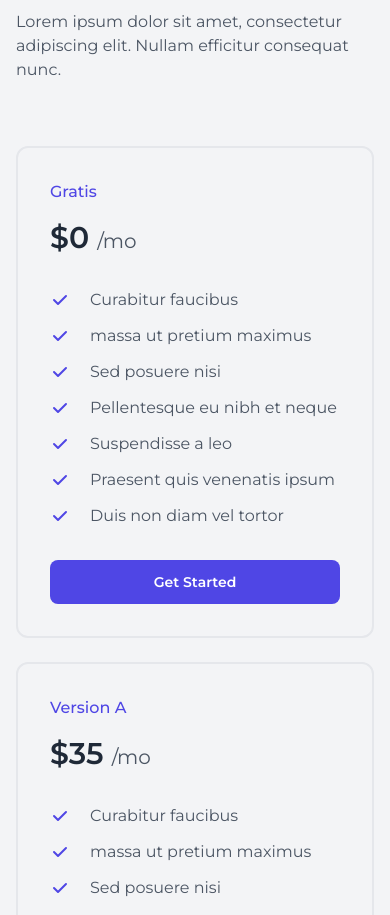
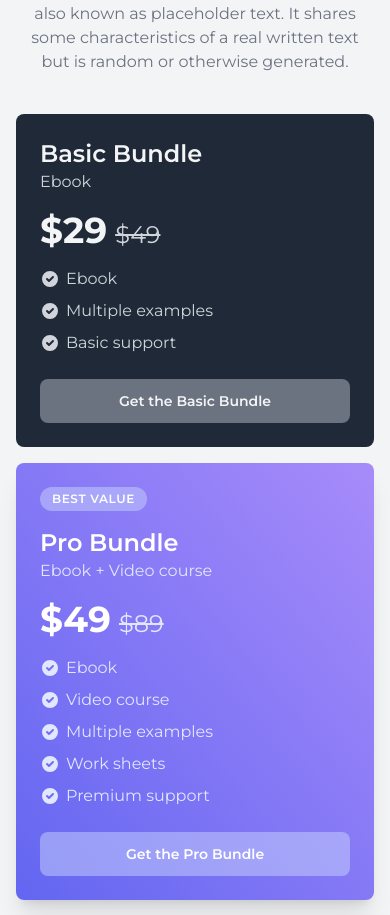
Before and after one commit to Edgar767/RoboTools, a React (Vite) app: page /rtsteamacademy in a window 390 px wide. Shown: the part 1075-1990 px from the top of the page. Built offline with nearby package versions, Linux system fonts and the light colour scheme; what tailwindcss-hero-patterns would draw is missing.

Commit message:
Se modificaron y añadieron archivos

```diff
--- a/src/Components/Prices.jsx
+++ b/src/Components/Prices.jsx
@@ -1,104 +1,210 @@
 
 const Prices = () => {
 
-    const Plans = [
-        {
-            name: "Gratis",
-            price: 0,
-            features: [
-                "Curabitur faucibus",
-                "massa ut pretium maximus",
-                "Sed posuere nisi",
-                "Pellentesque eu nibh et neque",
-                "Suspendisse a leo",
-                "Praesent quis venenatis ipsum",
-                "Duis non diam vel tortor",
-
-            ],
-        },
-        {
-            name: "Version A",
-            price: 35,
-            features: [
-                "Curabitur faucibus",
-                "massa ut pretium maximus",
-                "Sed posuere nisi",
-                "Pellentesque eu nibh et neque",
-                "Suspendisse a leo",
-                "Praesent quis venenatis ipsum",
-                "Duis non diam vel tortor",
-            ],
-        },
-        {
-            name: "Version B",
-            price: 60,
-            features: [
-                "Curabitur faucibus",
-                "massa ut pretium maximus",
-                "Sed posuere nisi",
-                "Pellentesque eu nibh et neque",
-                "Suspendisse a leo",
-                "Praesent quis venenatis ipsum",
-                "Duis non diam vel tortor",
-            ],
-        },
-    ];
-
     return (
-        <section className='py-14'>
-            <div className="max-w-screen-xl mx-auto px-4 text-gray-600 md:px-8">
-                <div className='relative max-w-xl mx-auto sm:text-center'>
-                    <h3 className='text-gray-800 text-3xl font-semibold sm:text-4xl'>
-                        PRECIOS
+        <div className="py-6 sm:py-8 lg:py-12">
+            <div className="mx-auto max-w-screen-lg px-4 md:px-8">
+                {/* text - start */}
+                <div className="mb-10 md:mb-16">
+                <h2 className="mb-4 text-center text-2xl font-extrabold text-gray-800 md:mb-6 lg:text-5xl">
+                    NUESTROS PLANES
+                </h2>
+                <p className="mx-auto max-w-screen-md text-center text-gray-500 md:text-lg">
+                    This is a section of some simple filler text, also known as placeholder
+                    text. It shares some characteristics of a real written text but is
+                    random or otherwise generated.
+                </p>
+                </div>
+                {/* text - end */}
+                <div className="flex flex-wrap items-center justify-center gap-4 sm:gap-0">
+                {/* left side - start */}
+                <div className="w-full rounded-lg bg-gray-800 p-6 sm:w-1/2 sm:rounded-r-none sm:p-8 lg:w-1/3">
+                    <div className="mb-4">
+                    <h3 className="text-2xl font-semibold text-gray-100 sm:text-3xl">
+                        Basic Bundle
                     </h3>
-                    <div className='mt-3 max-w-xl'>
-                        <p>
-                            Lorem ipsum dolor sit amet, consectetur adipiscing elit. Nullam efficitur consequat nunc.
-                        </p>
+                    <p className="text-gray-300">Ebook</p>
                     </div>
+                    <div className="mb-4 space-x-2">
+                    <span className="text-4xl font-bold text-gray-100">$29</span>
+                    <span className="text-2xl text-gray-300 line-through">$49</span>
+                    </div>
+                    <ul className="mb-6 space-y-2 text-gray-300">
+                    {/* feat - start */}
+                    <li className="flex items-center gap-1.5">
+                        <svg
+                        xmlns="http://www.w3.org/2000/svg"
+                        className="h-5 w-5 shrink-0"
+                        viewBox="0 0 20 20"
+                        fill="currentColor"
+                        >
+                        <path
+                            fillRule="evenodd"
+                            d="M10 18a8 8 0 100-16 8 8 0 000 16zm3.707-9.293a1 1 0 00-1.414-1.414L9 10.586 7.707 9.293a1 1 0 00-1.414 1.414l2 2a1 1 0 001.414 0l4-4z"
+                            clipRule="evenodd"
+                        />
+                        </svg>
+                        <span>Ebook</span>
+                    </li>
+                    {/* feat - end */}
+                    {/* feat - start */}
+                    <li className="flex items-center gap-1.5">
+                        <svg
+                        xmlns="http://www.w3.org/2000/svg"
+                        className="h-5 w-5 shrink-0"
+                        viewBox="0 0 20 20"
+                        fill="currentColor"
+                        >
+                        <path
+                            fillRule="evenodd"
+                            d="M10 18a8 8 0 100-16 8 8 0 000 16zm3.707-9.293a1 1 0 00-1.414-1.414L9 10.586 7.707 9.293a1 1 0 00-1.414 1.414l2 2a1 1 0 001.414 0l4-4z"
+                            clipRule="evenodd"
+                        />
+                        </svg>
+                        <span>Multiple examples</span>
+                    </li>
+                    {/* feat - end */}
+                    {/* feat - start */}
+                    <li className="flex items-center gap-1.5">
+                        <svg
+                        xmlns="http://www.w3.org/2000/svg"
+                        className="h-5 w-5 shrink-0"
+                        viewBox="0 0 20 20"
+                        fill="currentColor"
+                        >
+                        <path
+                            fillRule="evenodd"
+                            d="M10 18a8 8 0 100-16 8 8 0 000 16zm3.707-9.293a1 1 0 00-1.414-1.414L9 10.586 7.707 9.293a1 1 0 00-1.414 1.414l2 2a1 1 0 001.414 0l4-4z"
+                            clipRule="evenodd"
+                        />
+                        </svg>
+                        <span>Basic support</span>
+                    </li>
+                    {/* feat - end */}
+                    </ul>
+                    <a
+                    href="#"
+                    className="block rounded-lg bg-gray-500 px-8 py-3 text-center text-sm font-semibold text-gray-100 outline-none ring-indigo-300 transition duration-100 hover:bg-gray-600 focus-visible:ring active:text-gray-300 md:text-base"
+                    >
+                    Get the Basic Bundle
+                    </a>
                 </div>
-                <div className='mt-16 space-y-6 justify-center gap-6 sm:grid sm:grid-cols-2 sm:space-y-0 lg:grid-cols-3'>
-                    {
-                        Plans.map((item, idx) => (
-                            <div key={idx} className='relative flex-1 flex items-stretch flex-col p-8 rounded-xl border-2'>
-                                <div>
-                                    <span className='text-indigo-600 font-medium'>
-                                        {item.name}
-                                    </span>
-                                    <div className='mt-4 text-gray-800 text-3xl font-semibold'>
-                                        ${item.price} <span className="text-xl text-gray-600 font-normal">/mo</span>
-                                    </div>
-                                </div>
-                                <ul className='py-8 space-y-3'>
-                                    {
-                                        item.features.map((featureItem, idx) => (
-                                            <li key={idx} className='flex items-center gap-5'>
-                                                <svg
-                                                    xmlns='http://www.w3.org/2000/svg'
-                                                    className='h-5 w-5 text-indigo-600'
-                                                    viewBox='0 0 20 20'
-                                                    fill='currentColor'>
-                                                    <path
-                                                        fillRule='evenodd'
-                                                        d='M16.707 5.293a1 1 0 010 1.414l-8 8a1 1 0 01-1.414 0l-4-4a1 1 0 011.414-1.414L8 12.586l7.293-7.293a1 1 0 011.414 0z'
-                                                        clipRule='evenodd'></path>
-                                                </svg>
-                                                {featureItem}
-                                            </li>
-                                        ))
-                                    }
-                                </ul>
-                                <div className="flex-1 flex items-end">
-                                    <button className='px-3 py-3 rounded-lg w-full font-semibold text-sm duration-150 text-white bg-indigo-600 hover:bg-indigo-500 active:bg-indigo-700'>
-                                        Get Started
-                                    </button>
-                                </div>
-                            </div>
-                        ))
-                    }
+                {/* left side - end */}
+                {/* right side - start */}
+                <div className="w-full rounded-lg bg-gradient-to-tr from-indigo-500 to-violet-400 p-6 shadow-xl sm:w-1/2 sm:p-8">
+                    <div className="mb-4 flex flex-col items-start justify-between gap-4 lg:flex-row">
+                    <div>
+                        <h3 className="text-2xl font-semibold text-white sm:text-3xl">
+                        Pro Bundle
+                        </h3>
+                        <p className="text-indigo-100">Ebook + Video course</p>
+                    </div>
+                    <span className="order-first inline-block rounded-full bg-indigo-200 bg-opacity-50 px-3 py-1 text-xs font-semibold uppercase tracking-wider text-white lg:order-none">
+                        Best value
+                    </span>
+                    </div>
+                    <div className="mb-4 space-x-2">
+                    <span className="text-4xl font-bold text-white">$49</span>
+                    <span className="text-2xl text-indigo-100 line-through">$89</span>
+                    </div>
+                    <ul className="mb-6 space-y-2 text-indigo-100">
+                    {/* feat - start */}
+                    <li className="flex items-center gap-1.5">
+                        <svg
+                        xmlns="http://www.w3.org/2000/svg"
+                        className="h-5 w-5 shrink-0"
+                        viewBox="0 0 20 20"
+                        fill="currentColor"
+                        >
+                        <path
+                            fillRule="evenodd"
+                            d="M10 18a8 8 0 100-16 8 8 0 000 16zm3.707-9.293a1 1 0 00-1.414-1.414L9 10.586 7.707 9.293a1 1 0 00-1.414 1.414l2 2a1 1 0 001.414 0l4-4z"
+                            clipRule="evenodd"
+                        />
+                        </svg>
+                        <span>Ebook</span>
+                    </li>
+                    {/* feat - end */}
+                    {/* feat - start */}
+                    <li className="flex items-center gap-1.5">
+                        <svg
+                        xmlns="http://www.w3.org/2000/svg"
+                        className="h-5 w-5 shrink-0"
+                        viewBox="0 0 20 20"
+                        fill="currentColor"
+                        >
+                        <path
+                            fillRule="evenodd"
+                            d="M10 18a8 8 0 100-16 8 8 0 000 16zm3.707-9.293a1 1 0 00-1.414-1.414L9 10.586 7.707 9.293a1 1 0 00-1.414 1.414l2 2a1 1 0 001.414 0l4-4z"
+                            clipRule="evenodd"
+                        />
+                        </svg>
+                        <span>Video course</span>
+                    </li>
+                    {/* feat - end */}
+                    {/* feat - start */}
+                    <li className="flex items-center gap-1.5">
+                        <svg
+                        xmlns="http://www.w3.org/2000/svg"
+                        className="h-5 w-5 shrink-0"
+                        viewBox="0 0 20 20"
+                        fill="currentColor"
+                        >
+                        <path
+                            fillRule="evenodd"
+                            d="M10 18a8 8 0 100-16 8 8 0 000 16zm3.707-9.293a1 1 0 00-1.414-1.414L9 10.586 7.707 9.293a1 1 0 00-1.414 1.414l2 2a1 1 0 001.414 0l4-4z"
+                            clipRule="evenodd"
+                        />
+                        </svg>
+                        <span>Multiple examples</span>
+                    </li>
+                    {/* feat - end */}
+                    {/* feat - start */}
+                    <li className="flex items-center gap-1.5">
+                        <svg
+                        xmlns="http://www.w3.org/2000/svg"
+                        className="h-5 w-5 shrink-0"
+                        viewBox="0 0 20 20"
+                        fill="currentColor"
+                        >
+                        <path
+                            fillRule="evenodd"
+                            d="M10 18a8 8 0 100-16 8 8 0 000 16zm3.707-9.293a1 1 0 00-1.414-1.414L9 10.586 7.707 9.293a1 1 0 00-1.414 1.414l2 2a1 1 0 001.414 0l4-4z"
+                            clipRule="evenodd"
+                        />
+                        </svg>
+                        <span>Work sheets</span>
+                    </li>
+                    {/* feat - end */}
+                    {/* feat - start */}
+                    <li className="flex items-center gap-1.5">
+                        <svg
+                        xmlns="http://www.w3.org/2000/svg"
+                        className="h-5 w-5 shrink-0"
+                        viewBox="0 0 20 20"
+                        fill="currentColor"
+                        >
+                        <path
+                            fillRule="evenodd"
+                            d="M10 18a8 8 0 100-16 8 8 0 000 16zm3.707-9.293a1 1 0 00-1.414-1.414L9 10.586 7.707 9.293a1 1 0 00-1.414 1.414l2 2a1 1 0 001.414 0l4-4z"
+                            clipRule="evenodd"
+                        />
+                        </svg>
+                        <span>Premium support</span>
+                    </li>
+                    {/* feat - end */}
+                    </ul>
+                    <a
+                    href="#"
+                    className="block rounded-lg bg-indigo-200 bg-opacity-50 px-8 py-3 text-center text-sm font-semibold text-white outline-none ring-indigo-300 transition duration-100 hover:bg-indigo-300 focus-visible:ring active:bg-indigo-400 md:text-base"
+                    >
+                    Get the Pro Bundle
+                    </a>
+                </div>
+                {/* right side - end */}
                 </div>
             </div>
-        </section>
+        </div>
     );
 };
 
```
Also changed, not shown: src/Pages/Inicio.jsx (+89 -67 lines), public/icons/facebook.svg (added), public/icons/instagram.svg (added).
